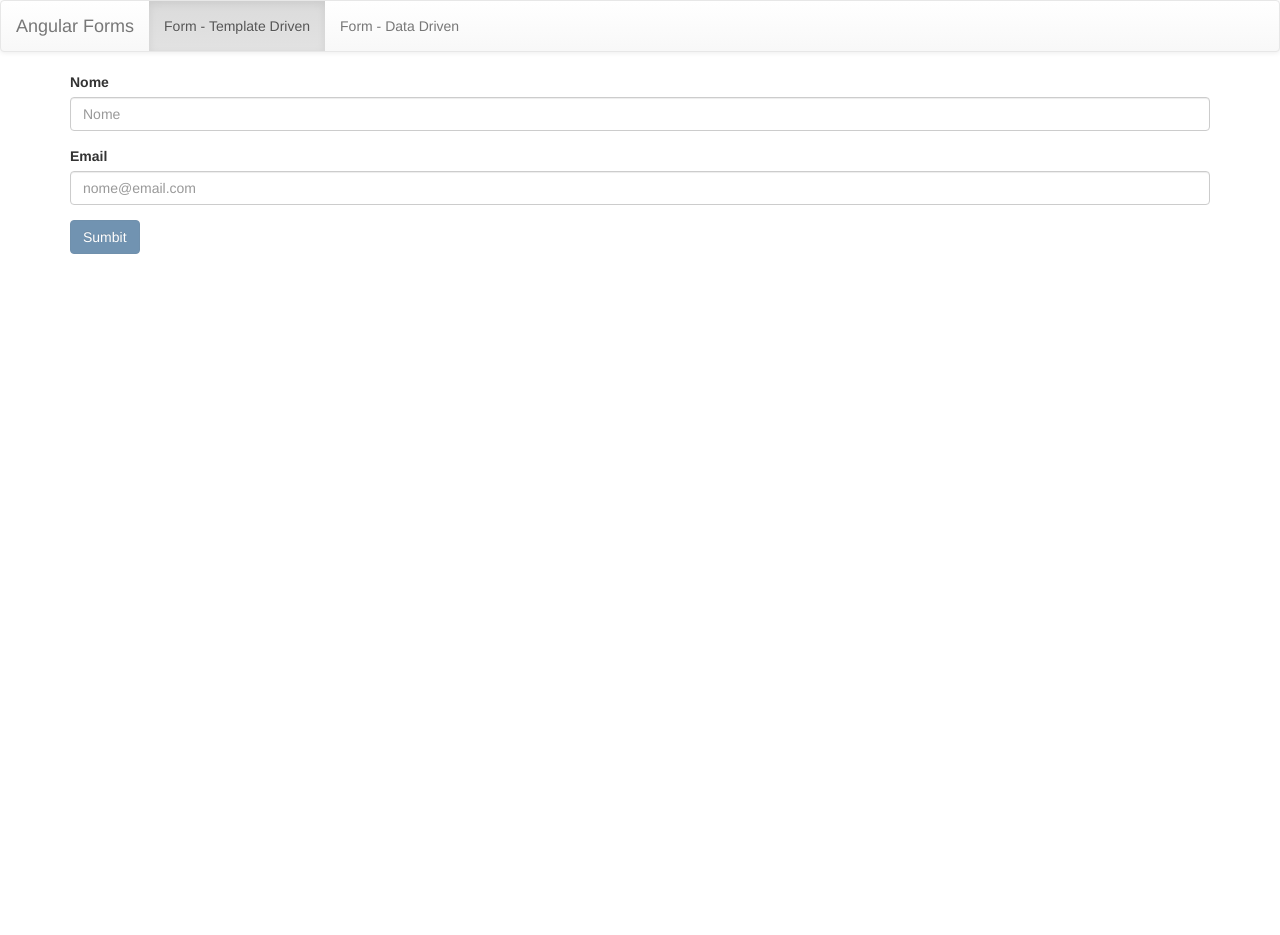
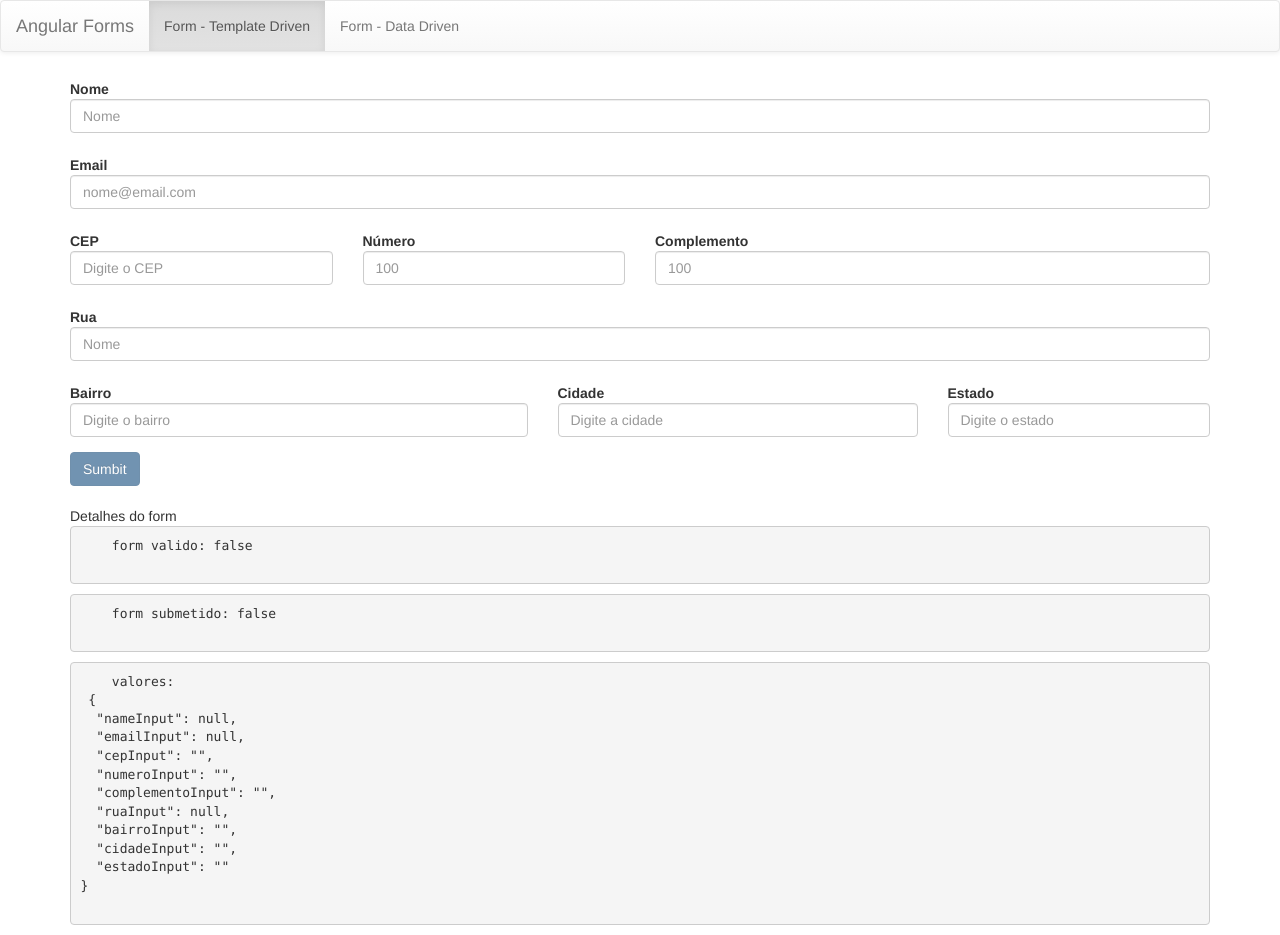
Before and after one commit to vitor-eble/Angular, an Angular app in the folder forms/: page /templateForm in a window 1280 px wide. Before the commit the page ends 800 px from the top, so only its background shows below. Built offline with nearby package versions, Linux system fonts and the light colour scheme.

Commit message:
aula 81: Verificando dados do Form no template com JSON e aula 82: Adicionando campos de endereço

```diff
--- a/forms/src/app/app.module.ts
+++ b/forms/src/app/app.module.ts
@@ -10,7 +10,8 @@ import { TemplateFormModule } from './template-form/template-form.module';
 @NgModule({
   declarations: [
     AppComponent,
-    DataFormComponent
+    DataFormComponent,
+
   ],
   imports: [
     BrowserModule,
--- /dev/null
+++ b/forms/src/app/form-debug/form-debug.component.css
@@ -0,0 +1,3 @@
+div:first-child{
+  margin-top: 20px;
+}
--- /dev/null
+++ b/forms/src/app/form-debug/form-debug.component.html
@@ -0,0 +1,14 @@
+<div *ngIf="form">
+  <div>
+    Detalhes do form
+  </div>
+  <pre>
+    form valido: {{ form.valid }}
+  </pre>
+  <pre>
+    form submetido: {{ form.submitted }}
+  </pre>
+  <pre>
+    valores: <br> {{ form.value | json }}
+  </pre>
+</div>
--- a/forms/src/app/template-form/template-form.component.html
+++ b/forms/src/app/template-form/template-form.component.html
@@ -1,30 +1,107 @@
-<form #formGroup="ngForm" (ngSubmit)="onSubmit(formGroup)">
-  <div class="form-group"
-  [class.has-error]="isInvalid(nomeInput)"
-  [class.has-feeback]="isInvalid(nomeInput)">
+<form #formGroup="ngForm" (ngSubmit)="onSubmit(formGroup)" class="form-horizontal">
+
+  <div class="form-group" [class.has-error]="!nomeInput.valid && nomeInput.touched" [class.has-feeback]="!nomeInput.valid && nomeInput.touched">
+    <div class="col-sm-12">
       <label for="nome" class="control-label">Nome</label>
+    </div>
+
+    <div class="col-sm-12">
       <input type="text" class="form-control" id="nome" placeholder="Nome" name="nameInput"
       ngModel [ngModel]="usuario.nome" required #nomeInput="ngModel" aria-describedby="nome">
-    <span id="nome" class="sr-only" *ngIf="isInvalid(nomeInput)">(error)</span>
-    <div class="alert alert-danger"*ngIf="isInvalid(nomeInput)">
+      <span id="nome" class="sr-only" *ngIf="nomeInput.invalid && nomeInput.touched">(error)</span>
+      <div class="alert alert-danger"*ngIf="nomeInput.invalid && nomeInput.touched">
         Nome é Obrigatorio.
       </div>
     </div>
+  </div>
 
-  <div class="form-group"
-  [class.has-error]="isInvalid(emailInput)"
-  [class.has-feeback]="isInvalid(emailInput)">
+  <div class="form-group" [class.has-error]="!emailInput.valid && emailInput.touched" [class.has-feeback]="!emailInput.valid && emailInput.touched">
+    <div class="col-sm-12">
       <label for="email" class="control-label">Email</label>
+    </div>
+
+    <div class="col-sm-12">
       <input type="email" class="form-control" id="email" placeholder="nome@email.com" name="emailInput"
       ngModel [ngModel]="usuario.email" required email #emailInput="ngModel">
-    <span id="email" class="sr-only" *ngIf="isInvalid(emailInput)">(error)</span>
-    <div class="alert alert-danger" role="alert" *ngIf="isInvalid(emailInput)">
+      <span id="email" class="sr-only" *ngIf="emailInput.invalid && emailInput.touched">(error)</span>
+      <div class="alert alert-danger" role="alert" *ngIf="emailInput.invalid && emailInput.touched">
         Email Invalido
+      </div>
+    </div>
+  </div>
+
+  <div class="form-group">
+    <div class="col-md-3" [class.has-error]="!cepInput.valid && cepInput.touched" [class.has-feeback]="!cepInput.valid && cepInput.touched">
+      <label for="cep" class="control-label">CEP</label>
+      <input type="text" class="form-control" id="cep" name="cepInput" ngModel required #cepInput="ngModel" placeholder="Digite o CEP">
+      <span id="cep" class="sr-only" *ngIf="cepInput.invalid && cepInput.touched">(error)</span>
+      <div class="alert alert-danger"*ngIf="cepInput.invalid && cepInput.touched">
+        CEP é Obrigatorio.
+      </div>
+    </div>
+
+    <div class="col-md-3" [class.has-error]="!numeroInput.valid && numeroInput.touched" [class.has-feeback]="!numeroInput.valid && numeroInput.touched">
+      <label for="numero" class="control-label">Número</label>
+      <input type="number" class="form-control" id="numero" name="numeroInput" ngModel required #numeroInput="ngModel" placeholder="100">
+      <span id="numero" class="sr-only" *ngIf="numeroInput.invalid && numeroInput.touched">(error)</span>
+      <div class="alert alert-danger"*ngIf="numeroInput.invalid && numeroInput.touched">
+        Número é Obrigatorio.
+      </div>
+    </div>
+
+    <div class="col-md-6">
+      <label for="complemento" class="control-label">Complemento</label>
+      <input type="text" class="form-control" id="complemento" name="complementoInput" ngModel  #complementoInput="ngModel" placeholder="100">
+    </div>
+  </div>
+
+  <div class="form-group" [class.has-error]="!ruaInput.valid && ruaInput.touched" [class.has-feeback]="!ruaInput.valid && ruaInput.touched">
+    <div class="col-sm-12">
+      <label for="rua" class="control-label">Rua</label>
+    </div>
+
+    <div class="col-sm-12">
+      <input type="text" class="form-control" id="rua" placeholder="Nome" name="ruaInput"
+      ngModel [ngModel]="usuario.nome" required #ruaInput="ngModel" aria-describedby="nome">
+      <span id="rua" class="sr-only" *ngIf="ruaInput.invalid && ruaInput.touched">(error)</span>
+      <div class="alert alert-danger"*ngIf="ruaInput.invalid && ruaInput.touched">
+        Rua é Obrigatorio.
+      </div>
+    </div>
+  </div>
+
+  <div class="form-group">
+    <div class="col-md-5" [class.has-error]="!bairroInput.valid && bairroInput.touched" [class.has-feeback]="!bairroInput.valid && bairroInput.touched">
+      <label for="bairro" class="control-label">Bairro</label>
+      <input type="text" class="form-control" id="bairro" name="bairroInput" ngModel required #bairroInput="ngModel" placeholder="Digite o bairro">
+      <span id="bairro" class="sr-only" *ngIf="bairroInput.invalid && bairroInput.touched">(error)</span>
+      <div class="alert alert-danger"*ngIf="bairroInput.invalid && bairroInput.touched">
+        Bairro é Obrigatorio.
+      </div>
+    </div>
+
+    <div class="col-md-4" [class.has-error]="!cidadeInput.valid && cidadeInput.touched" [class.has-feeback]="!cidadeInput.valid && cidadeInput.touched">
+      <label for="cidade" class="control-label">Cidade</label>
+      <input type="text" class="form-control" id="cidade" name="cidadeInput" ngModel required #cidadeInput="ngModel" placeholder="Digite a cidade">
+      <span id="cidade" class="sr-only" *ngIf="cidadeInput.invalid && cidadeInput.touched">(error)</span>
+      <div class="alert alert-danger"*ngIf="cidadeInput.invalid && cidadeInput.touched">
+        Cidade é Obrigatorio.
+      </div>
+    </div>
+
+    <div class="col-md-3" [class.has-error]="!estadoInput.valid && estadoInput.touched" [class.has-feeback]="!estadoInput.valid && estadoInput.touched">
+      <label for="estado" class="control-label">Estado</label>
+      <input type="text" class="form-control" id="estado" name="estadoInput" ngModel required #estadoInput="ngModel" placeholder="Digite o estado">
+      <span id="estado" class="sr-only" *ngIf="estadoInput.invalid && estadoInput.touched">(error)</span>
+      <div class="alert alert-danger"*ngIf="estadoInput.invalid && estadoInput.touched">
+        Estado é Obrigatorio.
+      </div>
     </div>
   </div>
 
 
-  <button type="submit" title="btnsubmit" class="btn btn-primary" [disabled]="!formGroup.valid">
+  <button type="submit" title="btnSubmit" class="btn btn-primary" [disabled]="!formGroup.valid">
     Sumbit
   </button>
+  <app-form-debug [form]="formGroup"></app-form-debug>
 </form>
--- a/forms/src/app/template-form/template-form.component.ts
+++ b/forms/src/app/template-form/template-form.component.ts
@@ -11,7 +11,15 @@ export class TemplateFormComponent {
 
   usuario: any = {
     nome: null,
-    email: null
+    email: null,
+    endereco: {
+      cep: null,
+      numero: null,
+      complemento: null,
+      bairro: null,
+      cidade: null,
+      estado: null
+    }
   }
 
   onSubmit(form: any){
--- a/forms/src/app/template-form/template-form.module.ts
+++ b/forms/src/app/template-form/template-form.module.ts
@@ -2,13 +2,14 @@ import { NgModule } from '@angular/core';
 import { CommonModule } from '@angular/common';
 import { TemplateFormComponent } from './template-form.component';
 import { FormsModule } from '@angular/forms';
+import { FormDebugComponent } from '../form-debug/form-debug.component';
 
 
 
 @NgModule({
   declarations: [
     TemplateFormComponent,
-
+    FormDebugComponent
   ],
   imports: [
     CommonModule,
```
Also changed, not shown: forms/src/app/form-debug/form-debug.component.ts (added, +11 -0 lines), 1 other file (tests, documents, lock files or other folders). Lines whose indentation alone changed are shown as unchanged.
